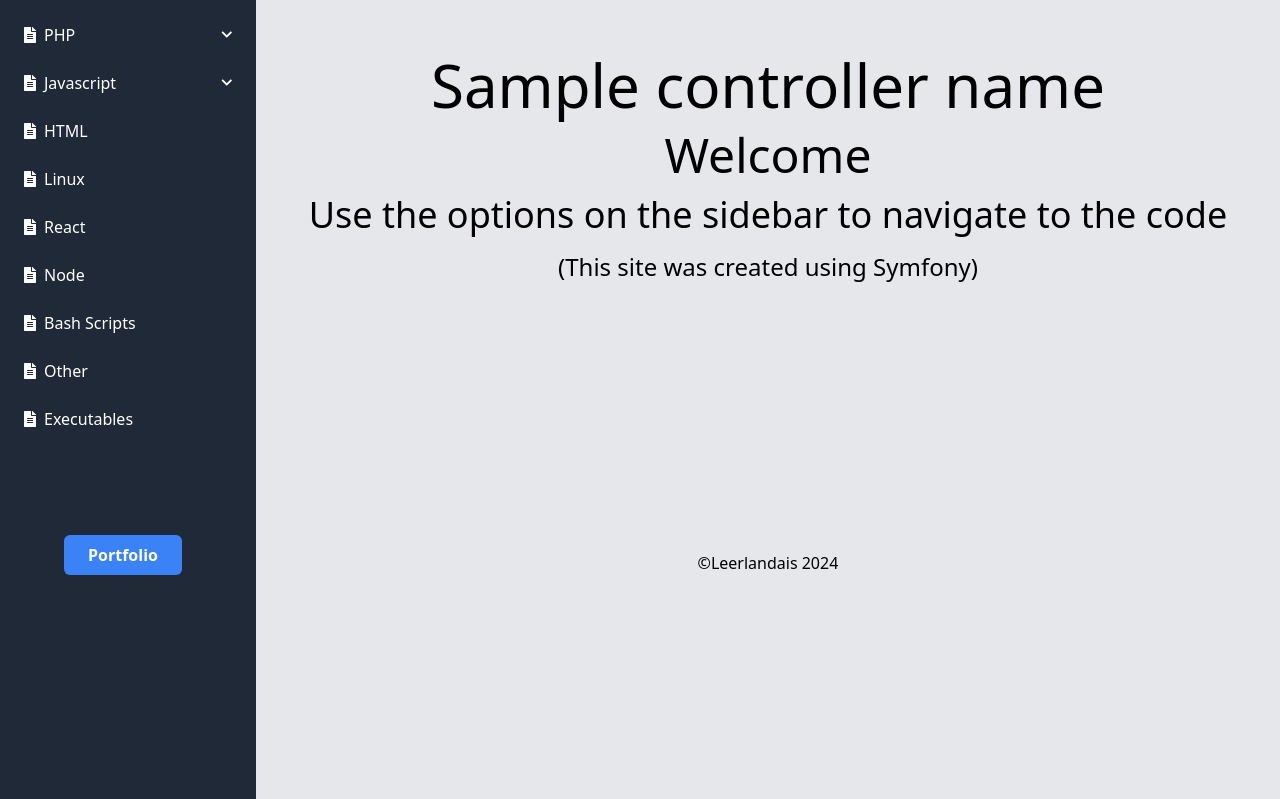
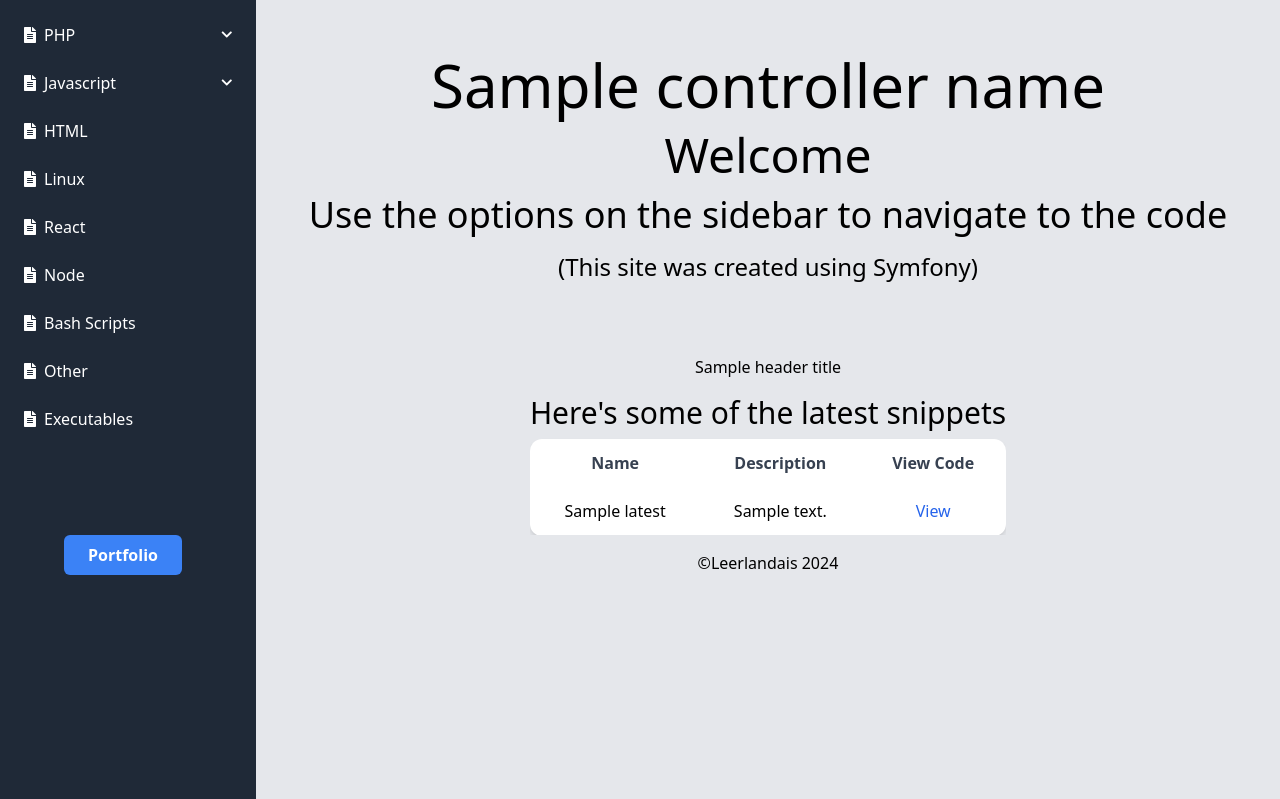
Before and after one commit to Leerlandais/symSnip, a Symfony app: template templates/main/index.html.twig in a window 1280 px wide. Shown: the part 65-864 px from the top of the page. Run offline with Twig, Linux system fonts and the light colour scheme; the template is opened without the code that fills it: most values are stand-ins (such as "Sample title", 1, 10 or a date in 2020); some libraries are stand-ins or nearby versions.

Commit message:
added latest codes to homepage

```diff
--- a/templates/main/index.html.twig
+++ b/templates/main/index.html.twig
@@ -9,8 +9,8 @@
         <h2 class="text-5xl">Welcome</h2>
         <h3 class="text-4xl">Use the options on the sidebar to navigate to the code</h3>
         <h4 class="text-2xl">&lpar;This site was created using Symfony&rpar;</h4>
-    {#     <div class="container pt-8 mt-6 flex flex-col gap-4">
-            {% if getLatest is not iterable %}
+         <div class="container pt-8 mt-6 flex flex-col gap-4">
+            {% if getLatest|length < 1 %}
                 <h3 class="text-3xl">Sorry, no codes are currently available</h3>
             {% else %}
                 <h3>{{ headerTitle }}</h3>
@@ -31,10 +31,10 @@
                             <tbody class="text-blue-gray-900">
                             {% for latest in getLatest %}
                                 <tr class="border-b border-blue-gray-200">
-                                    <td class="py-3 px-4">{{ latest.getSnipCodeTitle }}</td>
-                                    <td class="py-3 px-4">{{ latest.getSnipCodeDesc }}</td>
+                                    <td class="py-3 px-4">{{ latest.title }}</td>
+                                    <td class="py-3 px-4">{{ latest.description }}</td>
                                     <td class="py-3 px-4">
-                                        <a href="?route=showCode&id={{ latest.getSnipCodeId }}" class="font-medium text-blue-600 hover:text-blue-800">View</a>
+                                        <a href="?route=showCode&id={{ latest.id }}" class="font-medium text-blue-600 hover:text-blue-800">View</a>
                                     </td>
                                 </tr>
                             {% endfor %}
@@ -44,6 +44,6 @@
                     </div>
                 </div>
         </div>
-            {% endif %} #}
+            {% endif %}
     </div>
 {% endblock %}
```
Also changed, not shown: src/Controller/MainController.php (+7 -1 lines).
